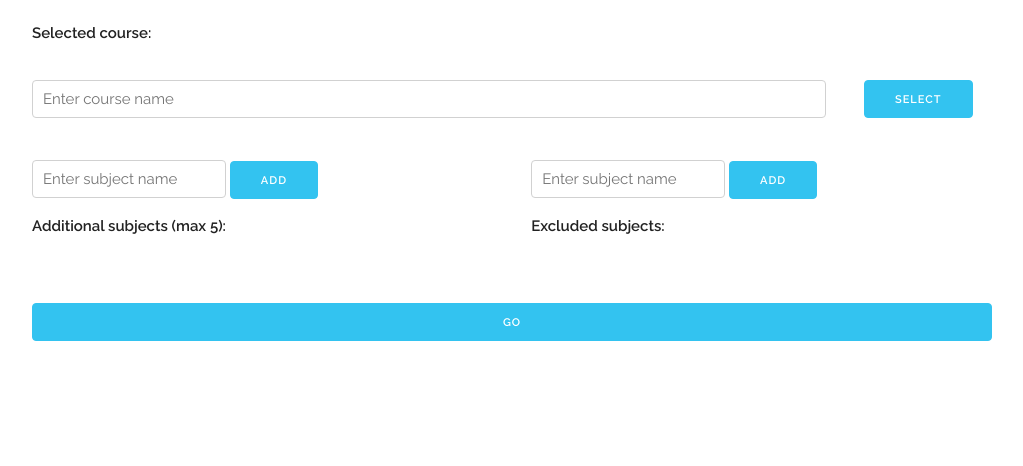
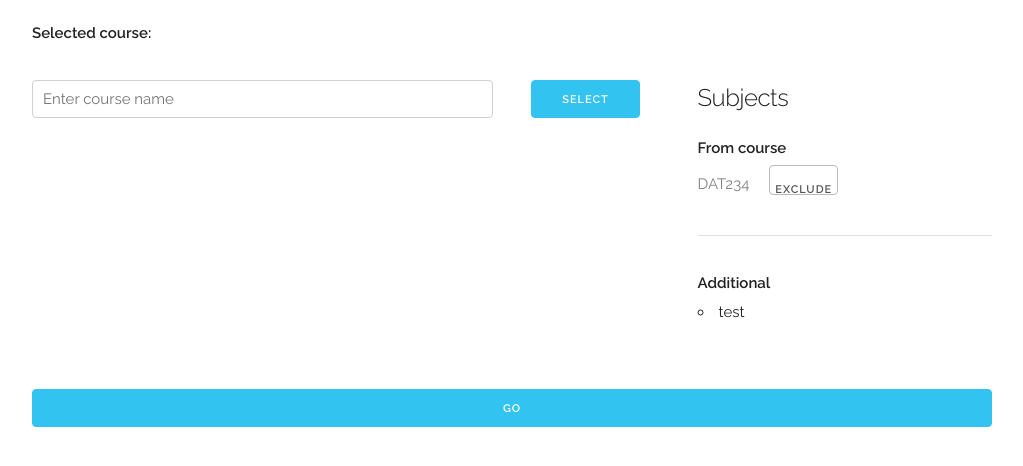
Before and after one commit to disturbedfood/timeplan, a plain HTML site: page demo_site/index.html in a window 1280 px wide. Shown: the part 168-634 px from the top of the page, without its empty margins (128-1151 px from the left). Drawn offline with Linux system fonts and the light colour scheme; no server answers.

Commit message:
better layout

```diff
--- a/demo_site/css/timeplan.css
+++ b/demo_site/css/timeplan.css
@@ -1,3 +1,24 @@
+#selected-course {
+	height: 30px;
+}
+
+#subjects-from-course li {
+	list-style: none;
+}
+
+#subjects-from-course li input {
+	margin-left: 20px;
+	padding:5px;
+	height:30px;
+	vertical-align: middle;
+}
+
+#subjects-from-course .excluded {
+	color: gray;
+}
+
+
+
 .autocomplete-suggestions { border: 1px solid #999; background: #FFF; overflow: auto; }
 .autocomplete-suggestion { padding: 2px 5px; white-space: nowrap; overflow: hidden; }
 .autocomplete-selected { background: #F0F0F0; }
--- a/demo_site/index.html
+++ b/demo_site/index.html
@@ -41,9 +41,10 @@
     <div class="twelve columns" style="margin-top: 10%">
 		<h2>Timeplan</h2>
 		<label style="margin-top:40px;">Selected course:</label>
-    <div id="selected-course" style="height:30px;"></div>
-		<div class="row" style="height:40px;">
-			<div class="ten columns">
+    <div id="selected-course"></div>
+		<div class="row">
+      <div id="main-content">
+  			<div class="six columns">
   				<input class="u-full-width" placeholder="Enter course name" id="course-selection" type="text">
   			</div>
   			<div class="two columns">
@@ -51,23 +52,24 @@
   			</div>
       </div>
 
+      <div id="subject-list" class="four columns">
+        <h5>Subjects</h5>
 
-    <div class="row" style="margin-top:40px;">
-      <div class="six columns">
-        <input placeholder="Enter subject name" id="subject-selection" type="text">
-        <input class="button-primary" id="addsubject" value="Add" type="submit">
-        <label for="subjectNameInput">Additional subjects (max 5):</label>
-        <ul id="selected-subjects"></ul>
+        <label>From course</label>
+        <ul id="subjects-from-course">
+          <!-- just do a link, no button? -->
+          <li class="excluded">DAT234<input class="button" id="getcourse" value="Exclude" type="submit"></li>
+        </ul>
+
+        <hr />
+
+        <label>Additional</label>
+        <ul id="subjects-additional">
+          <li>test</li>
+        </ul>
+      </div>
 		</div>
 
-      <div class="six columns">
-        <input  placeholder="Enter subject name" id="excluded-subject-selection" type="text">
-        <input class="button-primary" id="excludesubject" value="Add" type="submit">
-        <label for="subjectNameInput">Excluded subjects:</label>
-        <ul id="excluded-subjects"></ul>
-
-      </div>
-    </div>
 
     <div class="twelve columns" style="margin-top:40px;">
         <input class="u-full-width button-primary" id="go" value="Go" type="submit">
```
Lines whose indentation alone changed are shown as unchanged.
